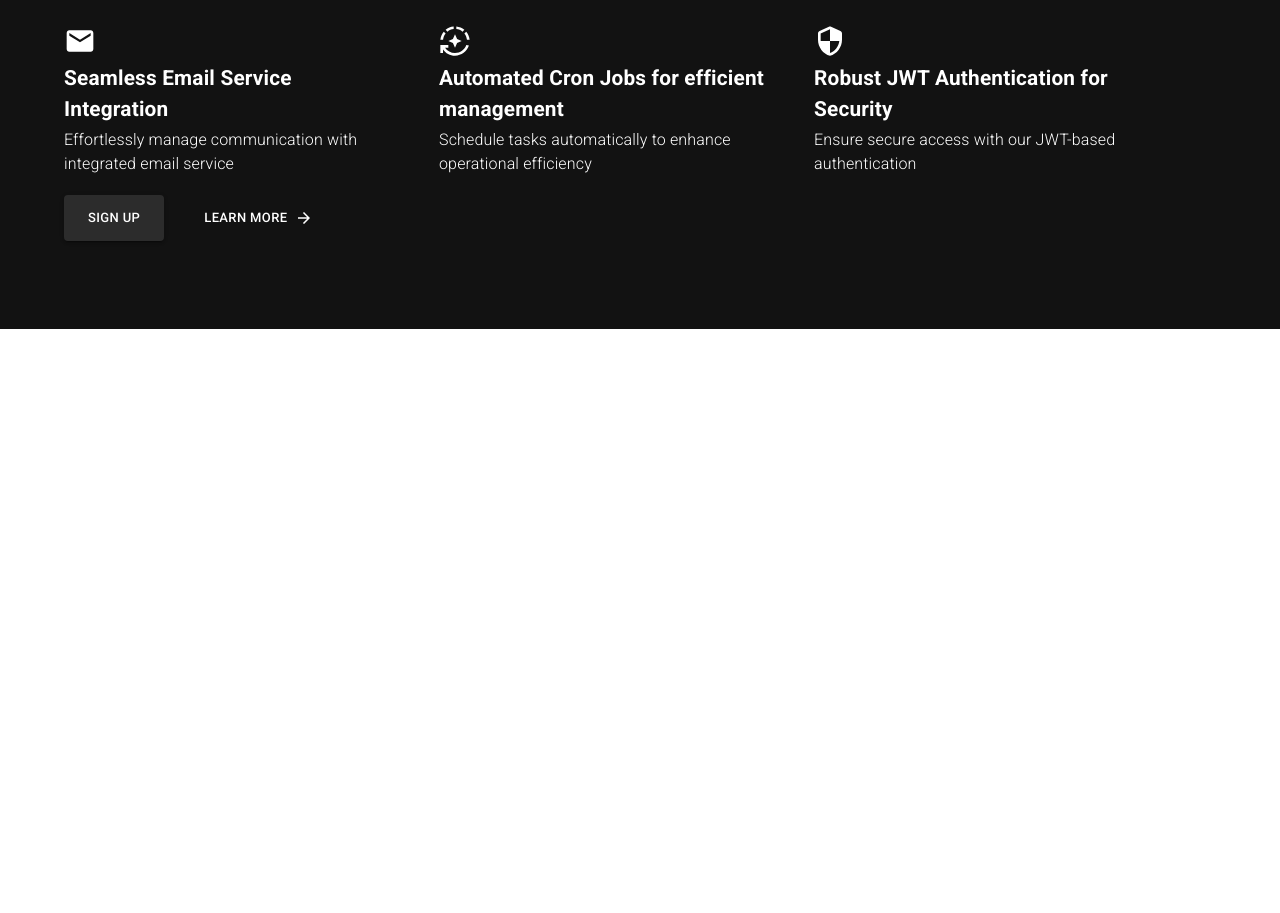
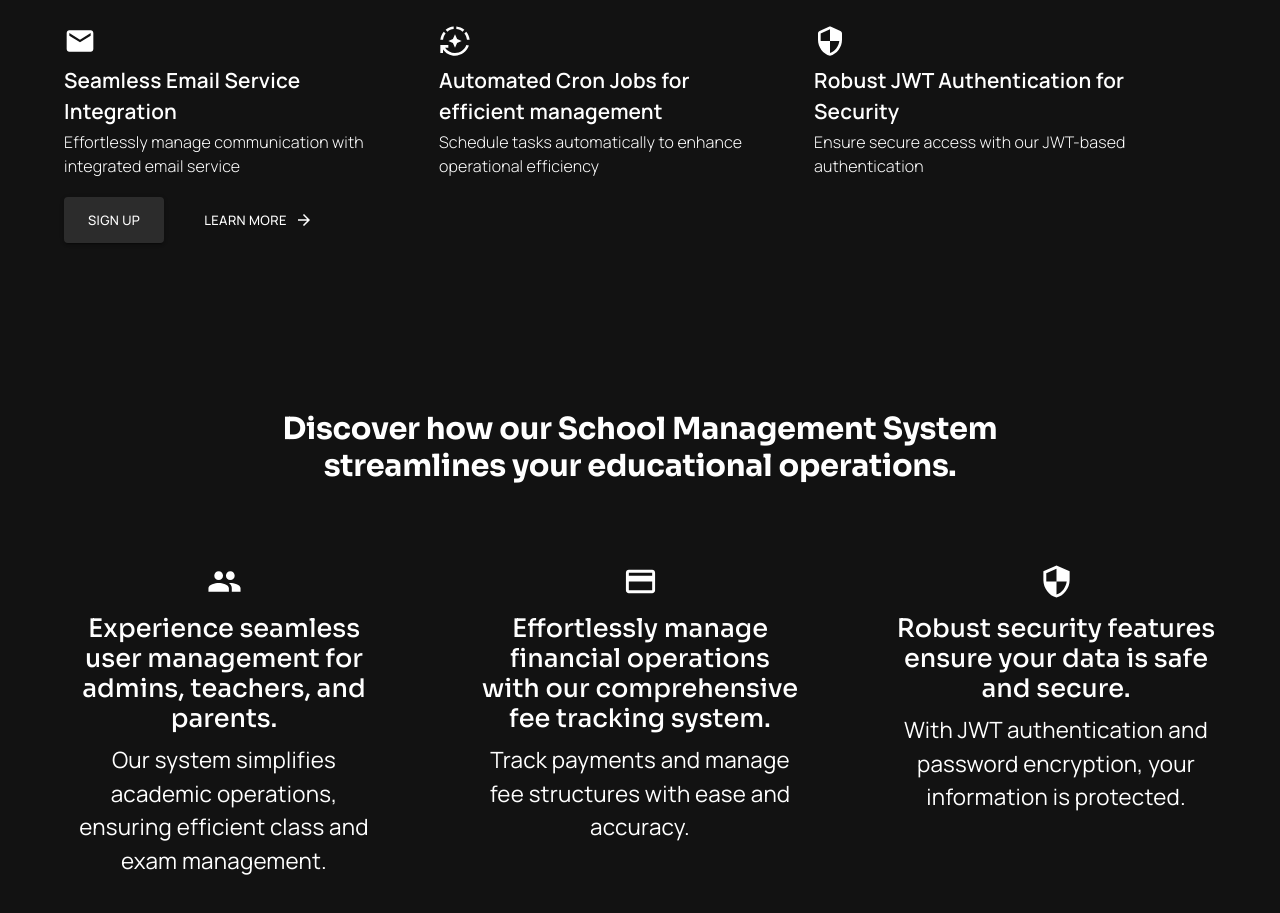
Before and after one commit to codewithnuh/school-management-system-ui, a React (Vite) app: page / in a window 1280 px wide. Shown: the part 1740-2653 px from the top of the page. Before the commit the page ends 2069 px from the top, so only its background shows below. Built offline with nearby package versions, Linux system fonts and the light colour scheme.

Commit message:
feat(UI) feature2 section added

```diff
--- a/src/App.tsx
+++ b/src/App.tsx
@@ -1,6 +1,7 @@
 import Header from "./components/globals/Header";
 import CTA from "./components/landing_page/CTA";
 import Features from "./components/landing_page/Features";
+import Features2 from "./components/landing_page/Features2";
 import Hero from "./components/landing_page/Hero";
 const App = () => {
   return (
@@ -9,6 +10,7 @@
       <Hero />
       <CTA />
       <Features />
+      <Features2 />
     </div>
   );
 };
--- /dev/null
+++ b/src/components/landing_page/Features2.tsx
@@ -0,0 +1,83 @@
+import Typography from "@mui/material/Typography";
+import Box from "@mui/material/Box";
+import Grid from "@mui/material/Grid2";
+import SecurityIcon from "@mui/icons-material/Security";
+import PaymentIcon from "@mui/icons-material/Payment";
+import PeopleIcon from "@mui/icons-material/People";
+
+const features = [
+  {
+    icon: <PeopleIcon fontSize="large" />,
+    title:
+      "Experience seamless user management for admins, teachers, and parents.",
+    description:
+      "Our system simplifies academic operations, ensuring efficient class and exam management.",
+    buttonText: "Learn More",
+  },
+  {
+    icon: <PaymentIcon fontSize="large" />,
+    title:
+      "Effortlessly manage financial operations with our comprehensive fee tracking system.",
+    description:
+      "Track payments and manage fee structures with ease and accuracy.",
+    buttonText: "Sign Up",
+  },
+  {
+    icon: <SecurityIcon fontSize="large" />,
+    title: "Robust security features ensure your data is safe and secure.",
+    description:
+      "With JWT authentication and password encryption, your information is protected.",
+    buttonText: "Get Started",
+  },
+];
+
+const Features2 = () => {
+  return (
+    <Box sx={{ backgroundColor: "#121212", padding: "80px 0", color: "#fff" }}>
+      <Typography
+        component={"h2"}
+        fontWeight={700}
+        fontSize={"1.9rem"}
+        maxWidth={900}
+        margin={"0 auto"}
+        textAlign={"center"}
+        variant="h2"
+      >
+        Discover how our School Management System streamlines your educational
+        operations.
+      </Typography>
+
+      <Grid
+        container
+        columns={{ sm: 16, md: 32 }}
+        alignItems={"top"}
+        sx={{
+          my: 10,
+          gap: 12,
+        }}
+        justifyContent={"center"}
+      >
+        {features.map((feature, index) => (
+          <Grid key={index} size={8} textAlign={"center"}>
+            <Box component={"div"}>
+              {feature.icon}
+              <Typography
+                variant="h3"
+                sx={{ my: 1.2 }}
+                fontWeight={500}
+                fontSize={"1.6rem"}
+              >
+                {feature.title}
+              </Typography>
+              <Typography variant="body1" fontWeight={400} fontSize={"1.4rem"}>
+                {feature.description}
+              </Typography>
+            </Box>
+          </Grid>
+        ))}
+      </Grid>
+    </Box>
+  );
+};
+
+export default Features2;
--- a/src/style/index.css
+++ b/src/style/index.css
@@ -1,3 +1,6 @@
+@import url("https://fonts.googleapis.com/css2?family=Sora:wght@100;200;300;400;500;600;700;800&display=swap");
+@import url("https://fonts.googleapis.com/css2?family=Manrope:wght@200;300;400;500;600;700;800&display=swap");
+
 :root {
   /* Base colors */
   --color-black: #121212;
@@ -10,26 +13,43 @@
   --secondary-color: var(--color-teal);
   --neutral-color: var(--color-black);
   --accent-color: var(--color-brown);
+
+  /* Font variables */
+  --heading-font: "Sora", Arial, sans-serif;
+  --body-font: "Manrope", Arial, sans-serif;
 }
+
 * {
   box-sizing: border-box;
   margin: 0;
+  padding: 0;
+  font-family: var(--body-font) !important;
+}
 
-  padding: 0;
-  font-family: "Trebuchet MS", "Lucida Sans Unicode", "Lucida Grande",
-    "Lucida Sans", Arial, sans-serif;
+/* Apply heading font to all heading elements */
+h1,
+h2,
+h3,
+h4,
+h5,
+h6 {
+  font-family: var(--heading-font) !important;
 }
+
 li,
 ul {
   list-style: none;
 }
+
 header {
   background: var(--neutral-color);
   padding: 20px 0;
 }
+
 .btn-primary {
   background: var(--primary-color);
 }
+
 .nav {
   display: flex;
   width: 100%;
@@ -37,11 +57,13 @@
   justify-content: space-between;
   padding: 10px 0;
 }
+
 .container {
   max-width: 1440px;
   width: 90%;
   margin: 0 auto;
 }
+
 .nav ul {
   color: #fff;
 }
@@ -49,12 +71,15 @@
 .flex {
   display: flex;
 }
+
 .justify-between {
   justify-content: space-between;
 }
+
 .px {
   padding: 0 10px;
 }
+
 .cta {
   background-color: var(--neutral-color);
   padding: 40px 0;
```
Also changed, not shown: 1 other file (tests, documents, lock files or other folders).
